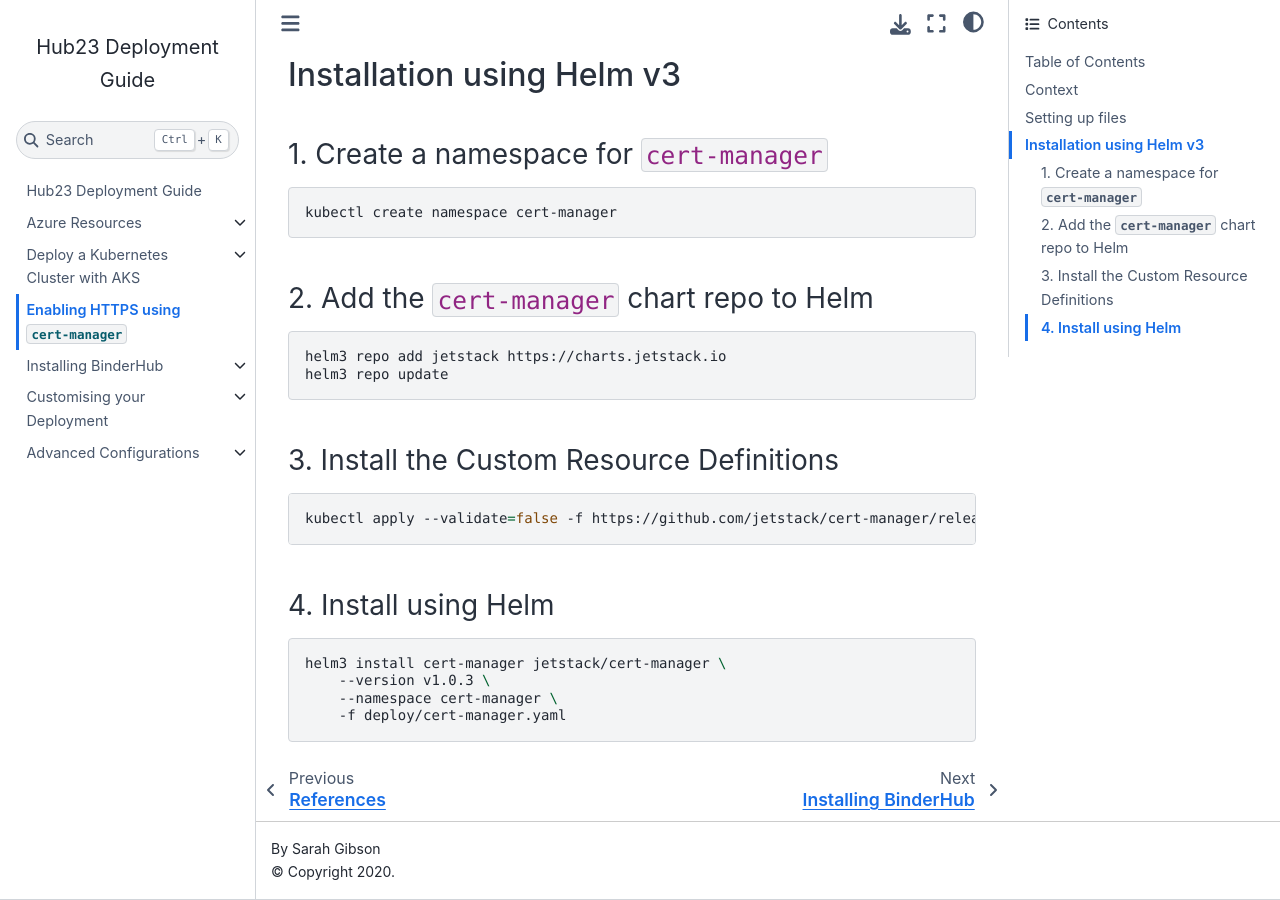
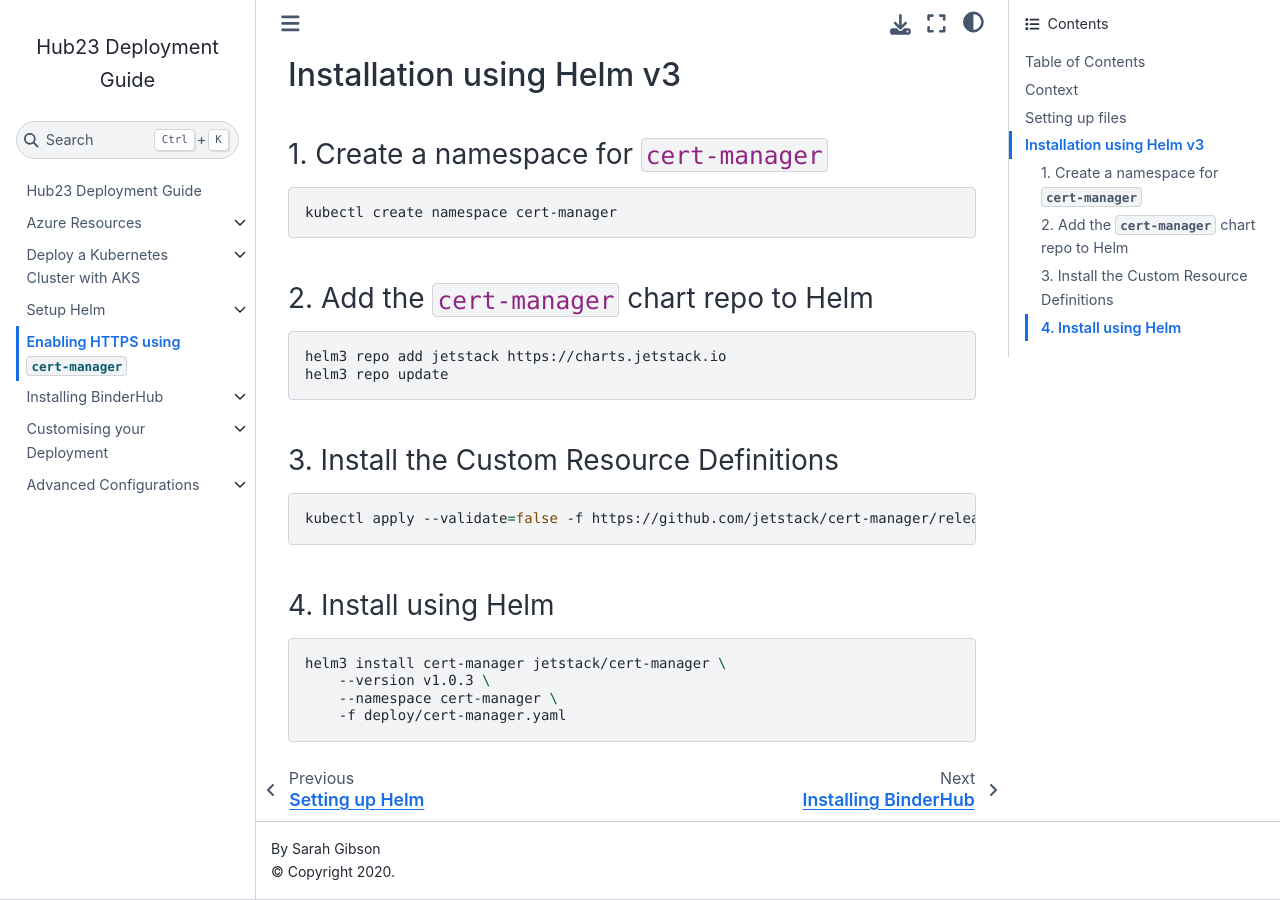
Before and after one commit to alan-turing-institute/hub23-deploy, a Jupyter Book: the page built from docs/enabling-https.md, in a window 1280 px wide and 900 px high, scrolled down 3349 px. Built offline with Jupyter Book 1.0.4 settings and Sphinx 7.4.7 and the Sphinx Book theme 1.1.4, drawn with Linux system fonts in a browser that asks for light colours; pages that are not in the unit, such as notebooks, are missing from menus.

Commit message:
Update toc

```diff
--- a/docs/_toc.yml
+++ b/docs/_toc.yml
@@ -21,7 +21,10 @@
   - file: deploy-k8s/network-policies
   - file: deploy-k8s/az-aks-create
   - file: deploy-k8s/refs
-- file: setup-helm
+- file: setup-helm/index
+  sections:
+  - file: setup-helm/install
+  - file: setup-helm/setup-helm
 - file: enabling-https
 - file: binderhub/index
   sections:
```
